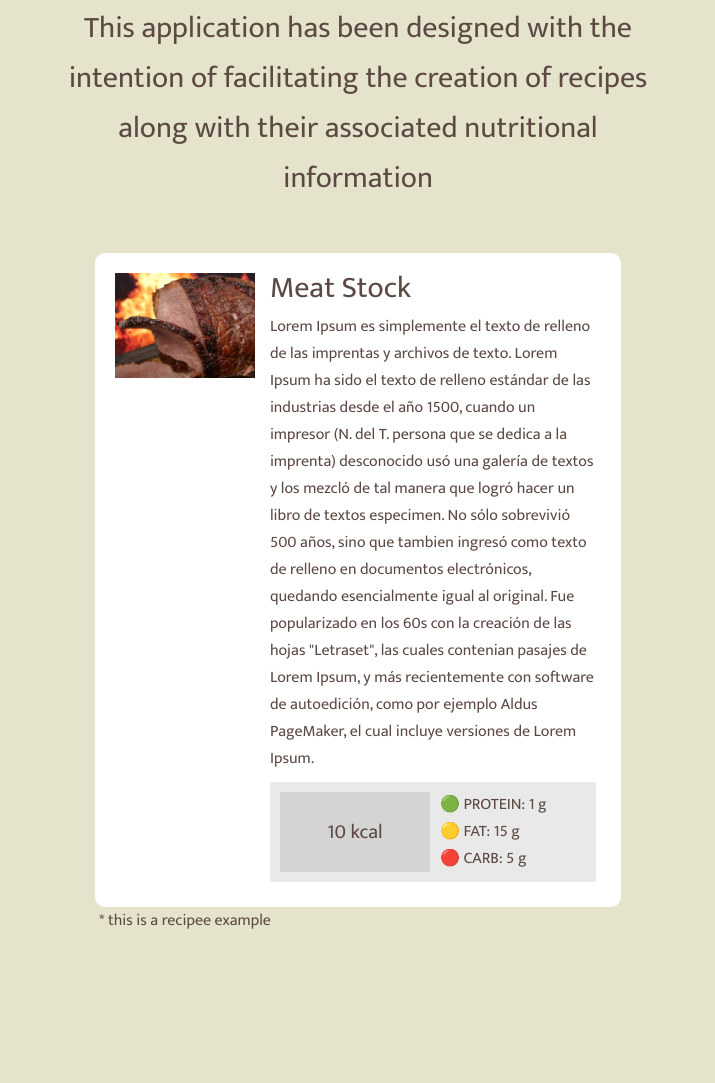
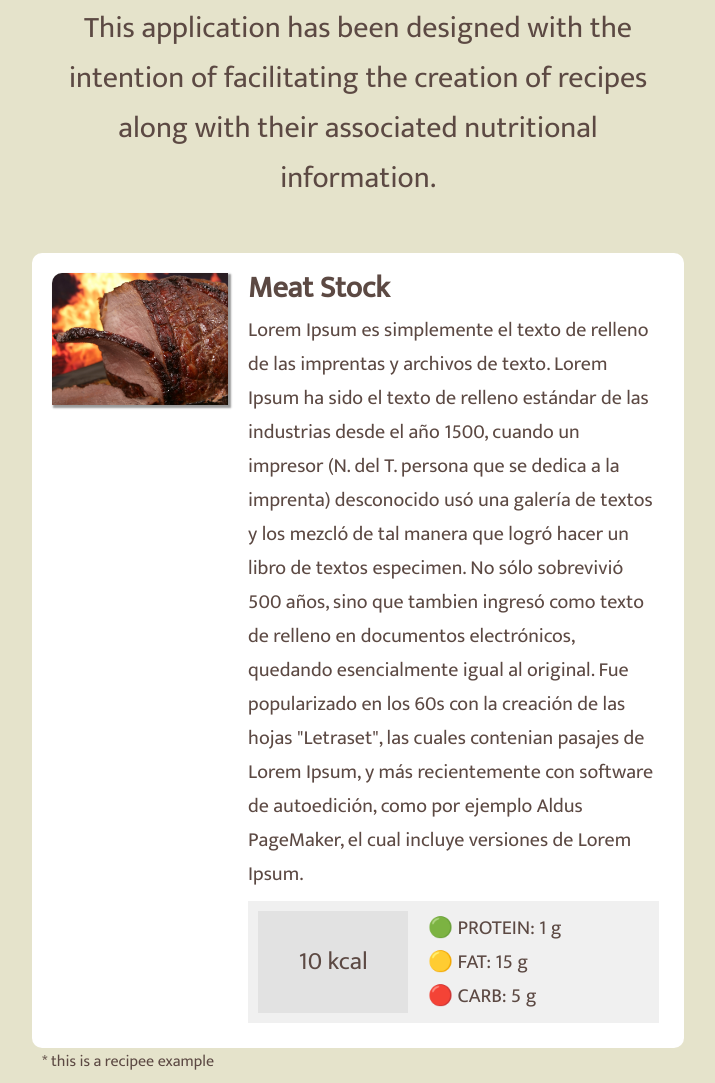
Before and after one commit to Karmik-Koala/Landing-page, a website built with Vite: page src/index.html in a window 1280 px wide. Shown: the part 173-1256 px from the top of the page, without its empty margins (282-997 px from the left). Before the commit the page ends 1115 px from the top, so only its background shows below. Built offline with nearby package versions, Linux system fonts and the light colour scheme.

Commit message:
Changing styles

```diff
--- a/src/index.css
+++ b/src/index.css
@@ -38,7 +38,7 @@ body {
   display: flex;
   flex-direction: row;
   align-self: center;
-  width: 40%;
+  width: 50%;
   height: 100%;
   margin-top: 50px;
   padding: 10px;
@@ -51,10 +51,12 @@ body {
   background: rgb(255 255 255);
   border-top-left-radius: 10px;
   border-bottom-left-radius: 10px;
-  padding: 10px 15px 0 10px;
+  padding: 10px 20px 0 10px;
   width: 30%;
 
   & img {
+    border-top-left-radius: 10px;
+    box-shadow: 2px 2px 2px 1px rgb(0 0 0 / 40%);
     width: 100%;
   }
 }
@@ -68,35 +70,34 @@ body {
 
   & .title-recipee {
     font-size: 30px;
-    font-weight: lighter;
     margin: 0;
   }
 
   & .recipee {
     text-align: start;
     margin-bottom: 10px;
+    font-size: 20px;
   }
 }
 
 .nutritional-info-container {
   display: flex;
   flex-direction: row;
-  background: rgb(233 233 233);
+  background: rgb(240 240 240);
   width: 100%;
 
   & .kcal-box {
     display: flex;
     justify-content: center;
     width: 150px;
-    height: 80px;
     margin: 10px;
-    background: rgb(212 212 212);
+    background: rgb(226 226 226);
     color: var(--font-color);
 
     & span {
       justify-self: center;
       align-self: center;
-      font-size: 20px;
+      font-size: 25px;
     }
   }
 
@@ -105,6 +106,8 @@ body {
     flex-direction: column;
     justify-content: center;
     align-items: flex-start;
+    font-size: 20px;
+    padding: 10px;
   }
 }
 
@@ -112,7 +115,7 @@ body {
   display: flex;
   justify-content: flex-start;
   align-self: center;
-  width: 41%;
+  width: 50%;
   font-family: var(--font-family-content);
 }
 
--- a/src/index.html
+++ b/src/index.html
@@ -27,7 +27,7 @@
       <h1 class="info-title-text">All kind of information</h1>
       <span class="info-description">This application has been designed with the intention of facilitating the creation
         of recipes along with
-        their associated nutritional information</span>
+        their associated nutritional information.</span>
 
       <div class="info-card-container">
         <div class="card-image">
```
